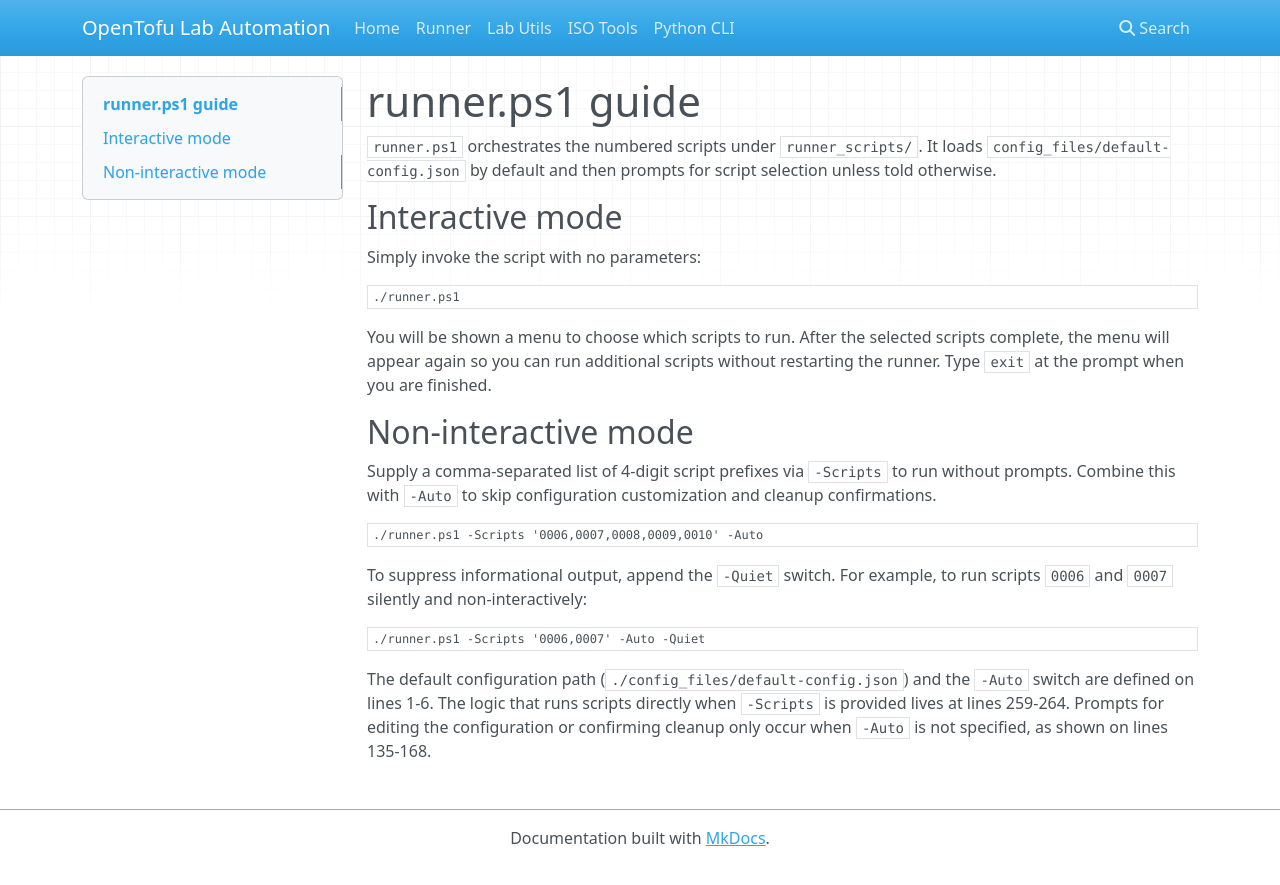
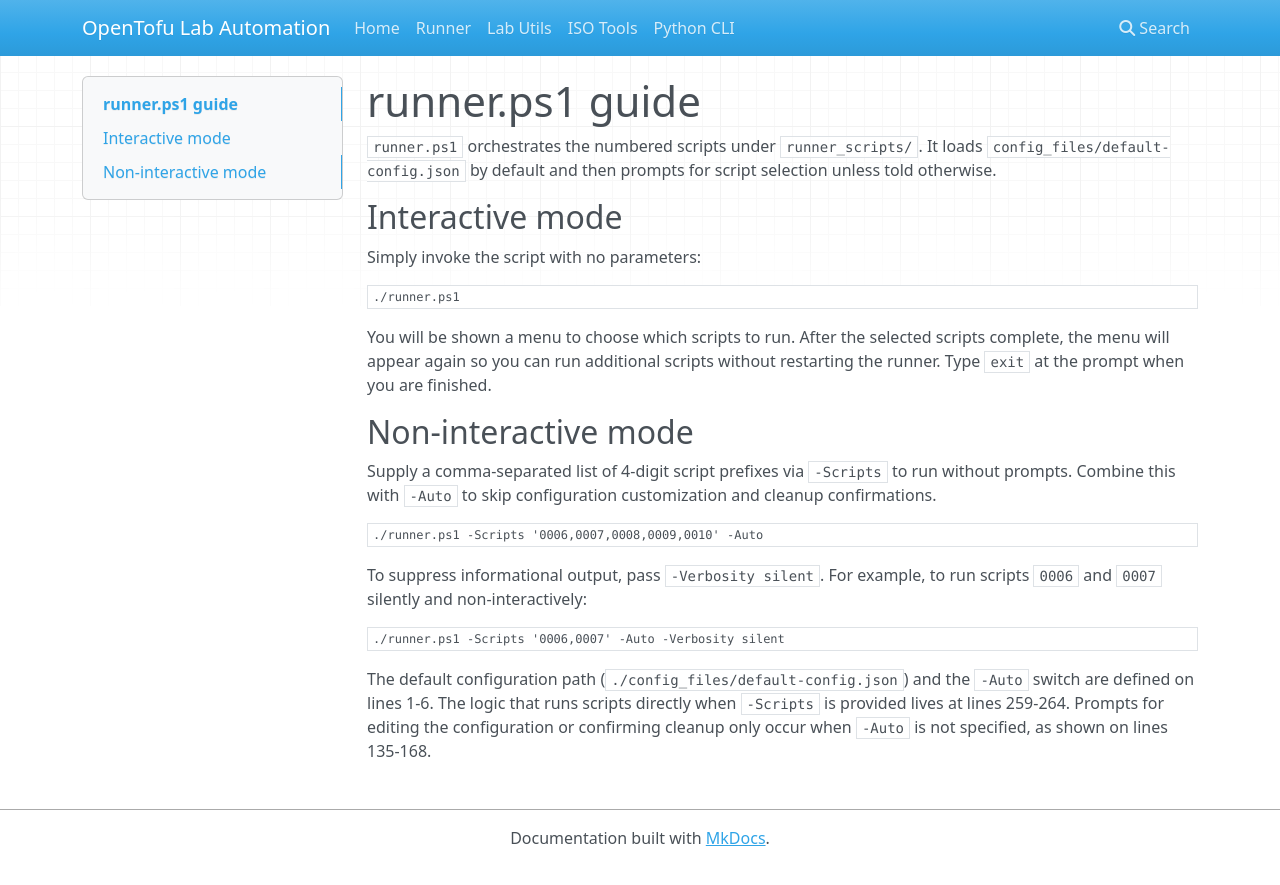
Before and after one commit to wizzense/opentofu-lab-automation, an MkDocs documentation site: the page built from docs/runner.md, in a window 1280 px wide. Shown: the top 885 px of the page. Built offline with MkDocs 1.6.1, drawn with Linux system fonts in a browser that asks for light colours; nearby versions of some CDN libraries.

Commit message:
Remove Quiet flag usage

````diff
--- a/docs/runner.md
+++ b/docs/runner.md
@@ -21,11 +21,11 @@ Supply a comma-separated list of 4-digit script prefixes via `-Scripts` to run w
 ./runner.ps1 -Scripts '0006,0007,0008,0009,0010' -Auto
 ```
 
-To suppress informational output, append the `-Quiet` switch. For
-example, to run scripts `0006` and `0007` silently and non-interactively:
+To suppress informational output, pass `-Verbosity silent`. For example,
+to run scripts `0006` and `0007` silently and non-interactively:
 
 ```powershell
-./runner.ps1 -Scripts '0006,0007' -Auto -Quiet
+./runner.ps1 -Scripts '0006,0007' -Auto -Verbosity silent
 ```
 
 The default configuration path (`./config_files/default-config.json`) and the `-Auto` switch are defined on lines 1-6. The logic that runs scripts directly when `-Scripts` is provided lives at lines 259-264. Prompts for editing the configuration or confirming cleanup only occur when `-Auto` is not specified, as shown on lines 135-168.
````
Also changed, not shown: 2 other files.
